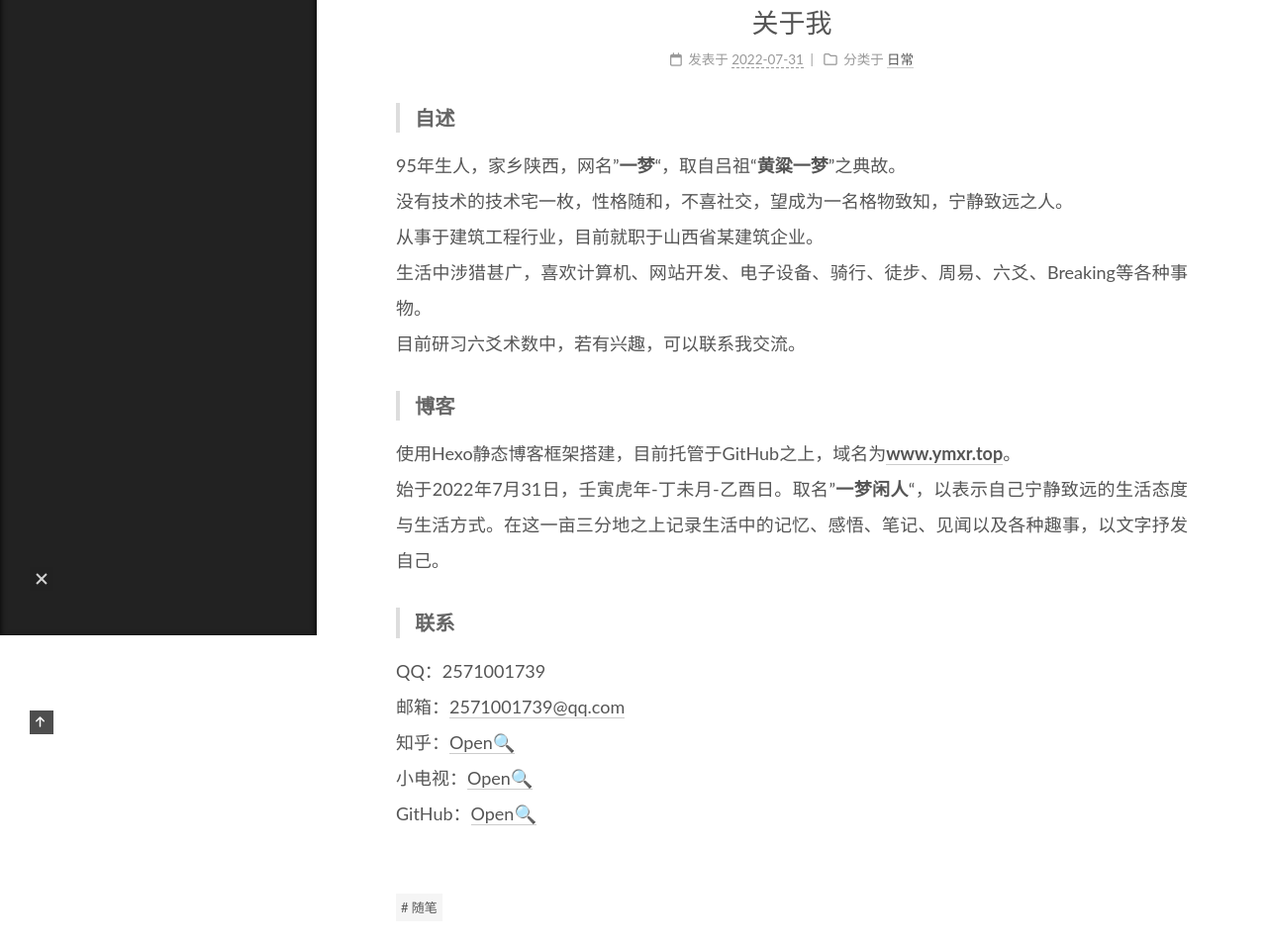
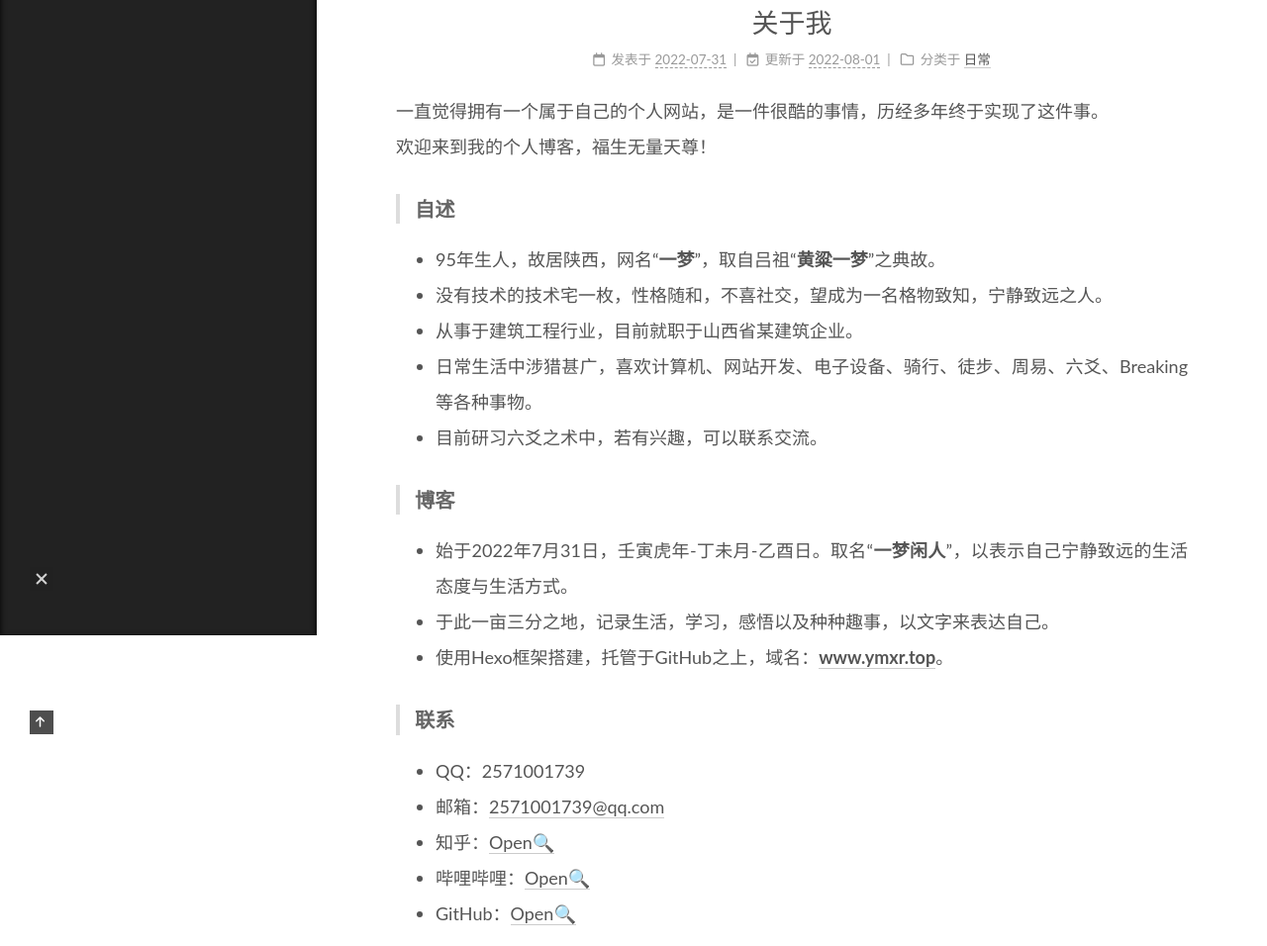
Before and after one commit to geeklxb/geeklxb.github.io, a plain HTML site: page 2022/07/31/关于我/index.html in a window 1280 px wide. Shown: the part 158-1114 px from the top of the page at 99% size. Drawn offline with nearby package versions, Linux system fonts and the light colour scheme; a script that the page names is missing.

Commit message:
Site updated: 2022-08-01 00:09:27

```diff
--- a/2022/07/31/关于我/index.html
+++ b/2022/07/31/关于我/index.html
@@ -20,15 +20,15 @@
 
 <script class="next-config" data-name="main" type="application/json">{"hostname":"example.com","root":"/","images":"/images","scheme":"Mist","darkmode":false,"version":"8.12.2","exturl":false,"sidebar":{"position":"left","display":"post","padding":18,"offset":12},"copycode":{"enable":false,"style":null},"bookmark":{"enable":false,"color":"#222","save":"auto"},"mediumzoom":false,"lazyload":false,"pangu":false,"comments":{"style":"tabs","active":null,"storage":true,"lazyload":false,"nav":null},"stickytabs":false,"motion":{"enable":true,"async":false,"transition":{"post_block":"fadeIn","post_header":"fadeInDown","post_body":"fadeInDown","coll_header":"fadeInLeft","sidebar":"fadeInUp"}},"prism":false,"i18n":{"placeholder":"搜索...","empty":"没有找到任何搜索结果：${query}","hits_time":"找到 ${hits} 个搜索结果（用时 ${time} 毫秒）","hits":"找到 ${hits} 个搜索结果"},"path":"/search.xml","localsearch":{"enable":true,"trigger":"auto","top_n_per_article":1,"unescape":false,"preload":false}}</script><script src="/js/config.js"></script>
 
-    <meta name="description" content="自述 95年生人，家乡陕西，网名”一梦“，取自吕祖“黄粱一梦”之典故。没有技术的技术宅一枚，性格随和，不喜社交，望成为一名格物致知，宁静致远之人。">
+    <meta name="description" content="一直觉得拥有一个属于自己的个人网站，是一件很酷的事情，历经多年终于实现了这件事。欢迎来到我的个人博客，福生无量天尊！">
 <meta property="og:type" content="article">
 <meta property="og:title" content="关于我">
 <meta property="og:url" content="http://example.com/2022/07/31/%E5%85%B3%E4%BA%8E%E6%88%91/index.html">
 <meta property="og:site_name" content="一梦闲人">
-<meta property="og:description" content="自述 95年生人，家乡陕西，网名”一梦“，取自吕祖“黄粱一梦”之典故。没有技术的技术宅一枚，性格随和，不喜社交，望成为一名格物致知，宁静致远之人。">
+<meta property="og:description" content="一直觉得拥有一个属于自己的个人网站，是一件很酷的事情，历经多年终于实现了这件事。欢迎来到我的个人博客，福生无量天尊！">
 <meta property="og:locale" content="zh_CN">
 <meta property="article:published_time" content="2022-07-30T17:50:35.000Z">
-<meta property="article:modified_time" content="2022-07-31T11:56:07.323Z">
+<meta property="article:modified_time" content="2022-07-31T16:09:03.178Z">
 <meta property="article:author" content="一梦">
 <meta property="article:tag" content="随笔">
 <meta name="twitter:card" content="summary">
@@ -235,8 +235,14 @@
       </span>
       <span class="post-meta-item-text">发表于</span>
 
-
-      <time title="创建时间：2022-07-31 01:50:35 / 修改时间：19:56:07" itemprop="dateCreated datePublished" datetime="2022-07-31T01:50:35+08:00">2022-07-31</time>
+      <time title="创建时间：2022-07-31 01:50:35" itemprop="dateCreated datePublished" datetime="2022-07-31T01:50:35+08:00">2022-07-31</time>
+    </span>
+    <span class="post-meta-item">
+      <span class="post-meta-item-icon">
+        <i class="far fa-calendar-check"></i>
+      </span>
+      <span class="post-meta-item-text">更新于</span>
+      <time title="修改时间：2022-08-01 00:09:03" itemprop="dateModified" datetime="2022-08-01T00:09:03+08:00">2022-08-01</time>
     </span>
     <span class="post-meta-item">
       <span class="post-meta-item-icon">
@@ -258,15 +264,32 @@
 
 
     <div class="post-body" itemprop="articleBody">
-        <blockquote>
+        <p>一直觉得拥有一个属于自己的个人网站，是一件很酷的事情，历经多年终于实现了这件事。<br>欢迎来到我的个人博客，福生无量天尊！<span id="more"></span></p>
+<blockquote>
 <h4 id="自述"><a href="#自述" class="headerlink" title="自述"></a><strong>自述</strong></h4></blockquote>
-<p>95年生人，家乡陕西，网名”<strong>一梦</strong>“，取自吕祖“<strong>黄粱一梦</strong>”之典故。<br>没有技术的技术宅一枚，性格随和，不喜社交，望成为一名格物致知，宁静致远之人。<span id="more"></span><br>从事于建筑工程行业，目前就职于山西省某建筑企业。<br>生活中涉猎甚广，喜欢计算机、网站开发、电子设备、骑行、徒步、周易、六爻、Breaking等各种事物。<br>目前研习六爻术数中，若有兴趣，可以联系我交流。  </p>
+<ul>
+<li>95年生人，故居陕西，网名“<strong>一梦</strong>”，取自吕祖“<strong>黄粱一梦</strong>”之典故。  </li>
+<li>没有技术的技术宅一枚，性格随和，不喜社交，望成为一名格物致知，宁静致远之人。  </li>
+<li>从事于建筑工程行业，目前就职于山西省某建筑企业。  </li>
+<li>日常生活中涉猎甚广，喜欢计算机、网站开发、电子设备、骑行、徒步、周易、六爻、Breaking等各种事物。  </li>
+<li>目前研习六爻之术中，若有兴趣，可以联系交流。</li>
+</ul>
 <blockquote>
 <h4 id="博客"><a href="#博客" class="headerlink" title="博客"></a><strong>博客</strong></h4></blockquote>
-<p>使用Hexo静态博客框架搭建，目前托管于GitHub之上，域名为<strong><a target="_blank" rel="noopener" href="http://www.ymxr.top/">www.ymxr.top</a></strong>。<br>始于2022年7月31日，壬寅虎年-丁未月-乙酉日。取名”<strong>一梦闲人</strong>“，以表示自己宁静致远的生活态度与生活方式。在这一亩三分地之上记录生活中的记忆、感悟、笔记、见闻以及各种趣事，以文字抒发自己。</p>
+<ul>
+<li>始于2022年7月31日，壬寅虎年-丁未月-乙酉日。取名“<strong>一梦闲人</strong>”，以表示自己宁静致远的生活态度与生活方式。  </li>
+<li>于此一亩三分之地，记录生活，学习，感悟以及种种趣事，以文字来表达自己。</li>
+<li>使用Hexo框架搭建，托管于GitHub之上，域名：<strong><a target="_blank" rel="noopener" href="http://www.ymxr.top/">www.ymxr.top</a></strong>。</li>
+</ul>
 <blockquote>
 <h4 id="联系"><a href="#联系" class="headerlink" title="联系"></a><strong>联系</strong></h4></blockquote>
-<p>QQ：2571001739<br>邮箱：<a href="mailto:&#x32;&#x35;&#x37;&#x31;&#x30;&#48;&#49;&#x37;&#x33;&#x39;&#64;&#x71;&#113;&#46;&#x63;&#111;&#x6d;">&#x32;&#x35;&#x37;&#x31;&#x30;&#48;&#49;&#x37;&#x33;&#x39;&#64;&#x71;&#113;&#46;&#x63;&#111;&#x6d;</a><br>知乎：<a target="_blank" rel="noopener" href="https://www.zhihu.com/people/geek_lxb">Open🔍</a><br>小电视：<a target="_blank" rel="noopener" href="https://space.bilibili.com/382666969?spm_id_from=333.1007.0.0">Open🔍</a><br>GitHub：<a target="_blank" rel="noopener" href="https://github.com/geeklxb">Open🔍</a>  </p>
+<ul>
+<li>QQ：2571001739  </li>
+<li>邮箱：<a href="mailto:&#50;&#x35;&#55;&#x31;&#x30;&#x30;&#x31;&#55;&#51;&#x39;&#x40;&#113;&#x71;&#x2e;&#x63;&#x6f;&#x6d;">&#50;&#x35;&#55;&#x31;&#x30;&#x30;&#x31;&#55;&#51;&#x39;&#x40;&#113;&#x71;&#x2e;&#x63;&#x6f;&#x6d;</a>  </li>
+<li>知乎：<a target="_blank" rel="noopener" href="https://www.zhihu.com/people/geek_lxb">Open🔍</a>  </li>
+<li>哔哩哔哩：<a target="_blank" rel="noopener" href="https://space.bilibili.com/382666969?spm_id_from=333.1007.0.0">Open🔍</a>  </li>
+<li>GitHub：<a target="_blank" rel="noopener" href="https://github.com/geeklxb">Open🔍</a></li>
+</ul>
 
     </div>
 
--- a/css/main.css
+++ b/css/main.css
@@ -2738,7 +2738,7 @@ hr {
   vertical-align: middle;
 }
 .links-of-author a::before {
-  background: #330950;
+  background: #fff4ff;
   display: inline-block;
   margin-right: 3px;
   transform: translateY(-2px);
```
Also changed, not shown: index.html (+9 -5 lines), links/index.html (+1 -1 lines), search.xml (+21 -4 lines).
